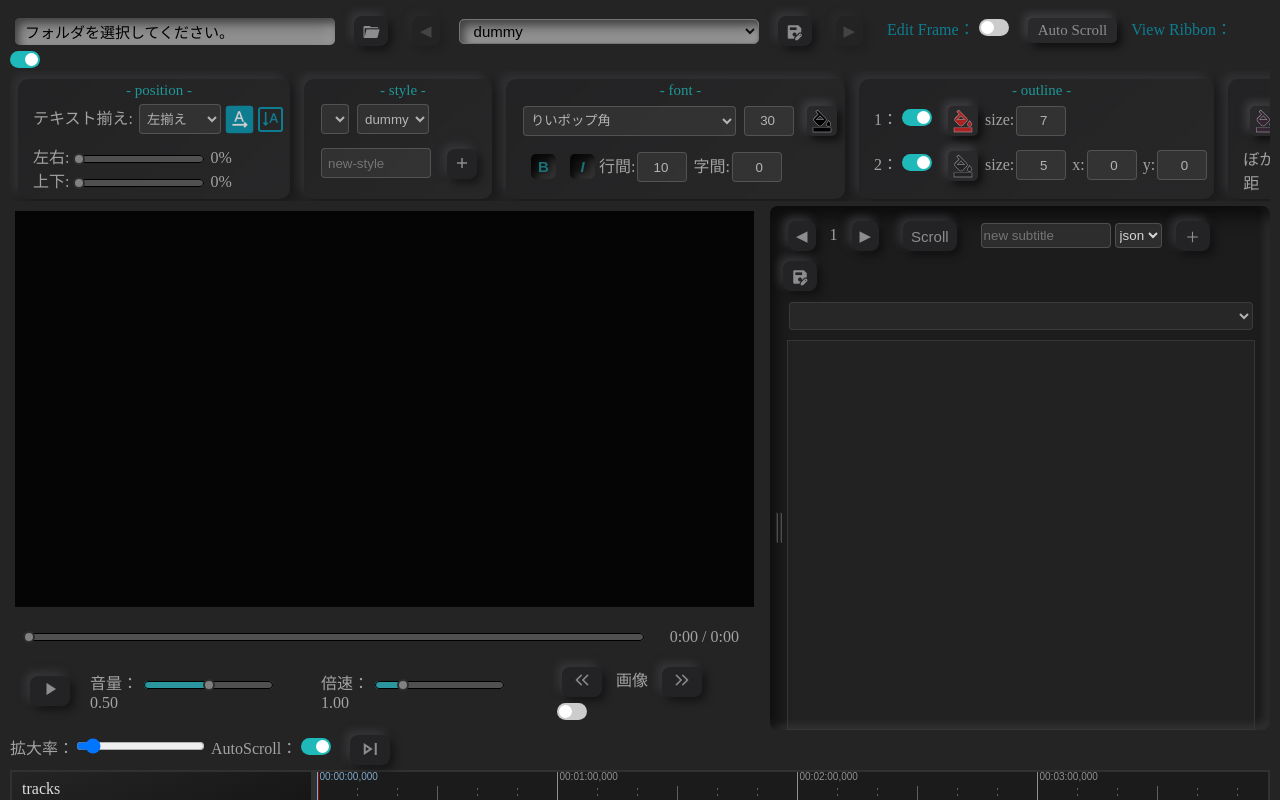
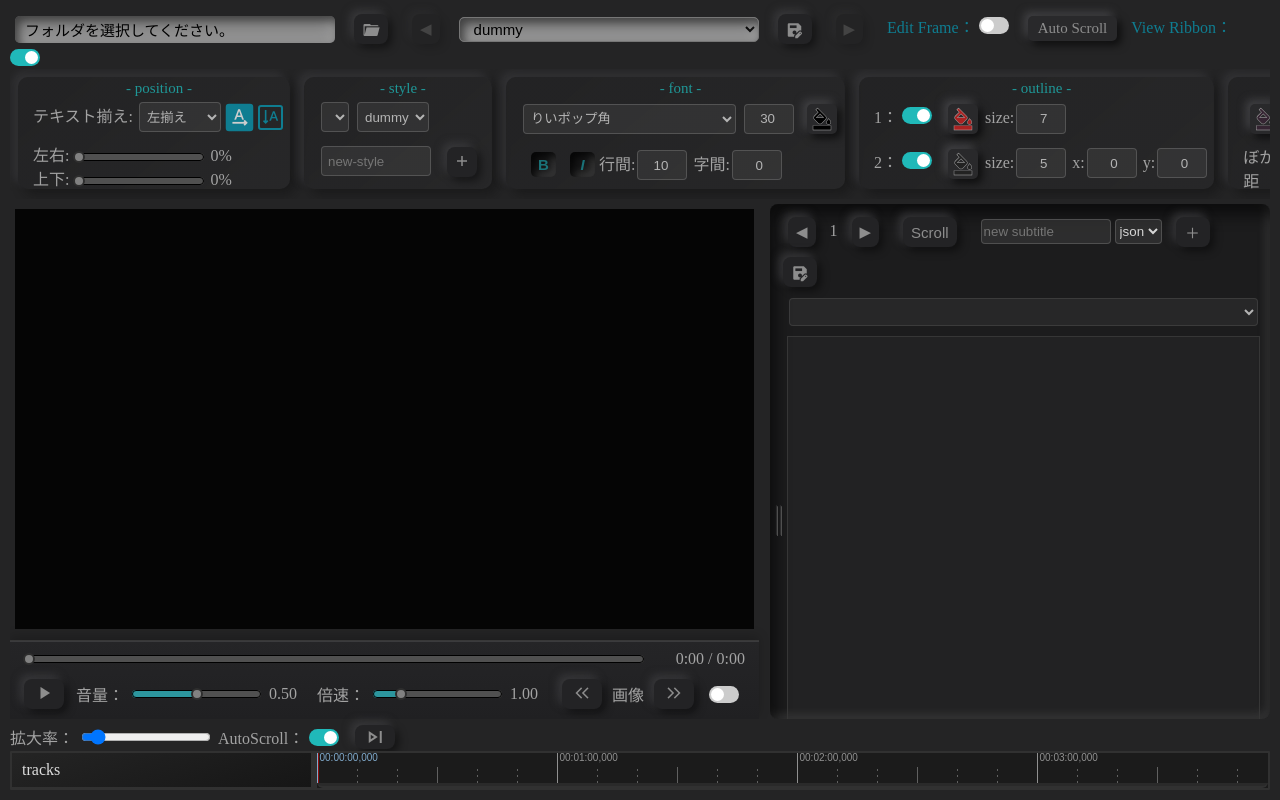
Before and after one commit to tamanegi515/srt-edit-player, a Svelte app: page / in a window 1280 px wide. Built offline with nearby package versions, Linux system fonts and the light colour scheme; a web font is replaced by a local one.

Commit message:
fix: polish editor layout spacing

```diff
--- a/src/App.svelte
+++ b/src/App.svelte
@@ -108,10 +108,9 @@
     const tableRect = useRefs.tableRef.getBoundingClientRect();
     const mainStyle = getComputedStyle(mainRef);
     const paddingBottom = parseFloat(mainStyle.paddingBottom) || 0;
-    const reservedTrackHeight = uiState.viewTrack
-      ? Math.min(Math.max(trackHeight || 0, 70), 160)
-      : 0;
-    return Math.max(120, Math.floor(mainRect.bottom - tableRect.top - reservedTrackHeight - paddingBottom));
+    const reservedTrackHeight = uiState.viewTrack ? Math.max(trackHeight || 0, 68) : 0;
+    const reservedGap = uiState.viewTrack ? 4 : 0;
+    return Math.max(120, Math.floor(mainRect.bottom - tableRect.top - reservedTrackHeight - reservedGap - paddingBottom));
   });
 
   // メインモデルの監視用
@@ -380,7 +379,7 @@
     <div class="toast toast-{toastType}">{toastMessage}</div>
   {/if}
   {#if projectState.jsonDataList.length > projectState.mediaIndex && json_data?.styles}
-    <table style="width: 100%; height: {tableHeight}px;" bind:this={useRefs.tableRef} cellspacing="0" cellpadding="0">
+    <table class="workspace-table" style="width: 100%; height: {tableHeight}px;" bind:this={useRefs.tableRef} cellspacing="0" cellpadding="0">
       <tbody>
         <tr>
           <!-- 🎬 左側：メディアプレイヤー -->
@@ -454,7 +453,7 @@
 
 <style>
   main {
-    padding: 10px;
+    padding: 8px 10px 4px;
     height: 100dvh;
     box-sizing: border-box;
     overflow: hidden;
@@ -562,7 +561,7 @@
   }
   .srt_area {
     box-sizing: border-box;
-    padding: 10px 15px 0px 3px;
+    padding: 8px 10px 0px 3px;
     background-color: #0e0e0e52;
     /* border: 1px solid #ff0a0a; */
 
@@ -570,6 +569,10 @@
       inset 5px 10px 15px rgba(5, 5, 5, 0.712),
       inset -5px -5px 8px #dbdbdb21;
     border-radius: 8px;
+  }
+  .workspace-table {
+    margin-top: 0;
+    margin-bottom: 4px;
   }
   table {
     overflow: hidden;
--- a/src/components/Media_Player.svelte
+++ b/src/components/Media_Player.svelte
@@ -111,16 +111,13 @@
     }
 </script>
 
-<!-- App全体をflex columnにする -->
-<div style="display: flex; flex-direction: column; height: 100%;">
-    <!-- 残りの高さを埋める -->
-    <div style="flex: 1; overflow: hidden;padding: 5px;height: 100%;" onclick={togglePlayback} onwheel={(e) => handleWheel("seek", e)}>
+<div class="media-player">
+    <div class="media-stage" onclick={togglePlayback} onwheel={(e) => handleWheel("seek", e)}>
         <ViewContainer></ViewContainer>
     </div>
 
-    <!-- 下部の音声コントロールUI -->
-    <div style="display: flex; flex-direction: column; gap: 10px; padding: 10px;">
-        <div class="bar-container" style="height: 30px;">
+    <div class="media-controls">
+        <div class="bar-container">
             <input
                 type="range"
                 min="0"
@@ -135,7 +132,7 @@
             </p>
         </div>
 
-        <div style="display: flex; align-items: center; gap: 10px;">
+        <div class="control-row">
             <button class="nmorph_button" onclick={togglePlayback}>
                 {#if mediaState.media.isPlaying}
                     <span class="material-symbols-outlined"> pause </span>
@@ -156,7 +153,7 @@
                 <span style="display: inline-block;width: 40px;">{mediaState.media.playbackRate.toFixed(2)}</span>
             </label>
 
-            <div style="flex: 0 1 auto;">
+            <div class="image-control-group">
                 <button class="nmorph_button"
                     disabled={mediaState.media.image_data.currentId <= 0}
                     onclick={() => changeIMG(-1)}><span class="material-symbols-outlined"> keyboard_double_arrow_left </span></button>
@@ -179,8 +176,55 @@
             "FILL" 1,
             "wght" 300,
             "GRAD" 0,
-            "opsz" 24;
+        "opsz" 24;
         /* font-weight:300; */
+    }
+    .media-player {
+        display: flex;
+        flex-direction: column;
+        height: 100%;
+        min-height: 0;
+        gap: 6px;
+    }
+    .media-stage {
+        flex: 1 1 auto;
+        min-height: 0;
+        overflow: hidden;
+        padding: 5px;
+    }
+    .media-controls {
+        flex: 0 0 auto;
+        display: flex;
+        flex-direction: column;
+        gap: 6px;
+        padding: 6px 10px 8px;
+        border-top: 1px solid #383838;
+        background: linear-gradient(180deg, #252527 0%, #202022 100%);
+        box-shadow: inset 0 1px 0 #3b3b3d, 0 -4px 10px #00000030;
+    }
+    .control-row {
+        display: flex;
+        align-items: center;
+        gap: 8px;
+        min-height: 34px;
+        flex-wrap: wrap;
+    }
+    .control-row label:not(.toggle_switch),
+    .image-control-group {
+        display: inline-flex;
+        align-items: center;
+        gap: 6px;
+        min-height: 30px;
+    }
+    .image-control-group {
+        flex: 0 1 auto;
+    }
+    .image-control-group .toggle_switch {
+        flex: 0 0 auto;
+        margin-left: 4px;
+    }
+    .media-controls .nmorph_button {
+        margin: 0 4px;
     }
     .playArea {
         flex: 1;
@@ -204,7 +248,7 @@
         white-space: nowrap;
         width: 90px; /* 固定幅を設定 */
         text-align: right; /* 右揃えに設定 */
-        margin-right: 10px; /* テキストとバーの間隔を設定 */
+        margin: 0 4px 0 6px; /* テキストとバーの間隔を設定 */
     }
 
     input[type="range"] {
@@ -240,6 +284,7 @@
         display: flex;
         align-items: center;
         width: 100%;
+        height: 24px;
     }
 
     .playBtn {
--- a/src/components/Srt_Editor.svelte
+++ b/src/components/Srt_Editor.svelte
@@ -71,10 +71,9 @@
         }
     }
 
-    let this_height = $derived.by(() => parents_height - 110);
 </script>
 
-<div style="margin-top:3px;">
+<div class="srt-editor">
     <div>
         <select class="srt_select" value={column.trackId} onchange={(e) => setEditorColumnTrack(column.id, Number(e.currentTarget.value))}>
             {#each editableSrtFiles as srt}
@@ -84,7 +83,6 @@
     </div>
     <div
         class="box"
-        style="height: {this_height}px;"
         data-testid="editor-scroll"
         onscroll={() => {
             if (!isProgrammaticScroll) uiState.autoScroll = false;
@@ -118,7 +116,16 @@
 </div>
 
 <style>
+    .srt-editor {
+        height: 100%;
+        min-height: 0;
+        display: flex;
+        flex-direction: column;
+        margin-top: 3px;
+    }
     .box {
+        flex: 1 1 auto;
+        min-height: 0;
         box-sizing: border-box;
         border: 1px solid #363636;
         background-color: #3a3a3a3a;
--- a/src/components/Style_Ribbon.svelte
+++ b/src/components/Style_Ribbon.svelte
@@ -346,7 +346,7 @@
     .ribbon-area {
         padding: 1px 5px 5px 15px;
         margin: 5px;
-        height: 120px;
+        height: 112px;
         box-sizing: border-box;
         overflow: hidden;
         border-radius: 10px;
@@ -365,6 +365,8 @@
         height: 130px;
         max-height: 130px;
         margin-bottom: 5px;
+        padding-bottom: 12px;
+        box-sizing: border-box;
         overflow-x: auto;
         overflow-y: hidden;
         white-space: nowrap;
--- a/src/components/Track_View.svelte
+++ b/src/components/Track_View.svelte
@@ -149,7 +149,8 @@
     });
 </script>
 
-<div bind:this = {useRefs.trackRef}>
+<div class="track-shell" bind:this = {useRefs.trackRef}>
+    <div class="track-controls">
         拡大率：<input type="range" min="0.5" max="20" step="0.1" bind:value={uiState.timeLineRatio} />
         AutoScroll：
         <label class="toggle_switch" style="margin-right: 5px;">
@@ -159,6 +160,7 @@
         <button class="nmorph_button" onclick={scrollTimeLine}>
             <span class="material-symbols-outlined">skip_next</span>
         </button>
+    </div>
     <div class="track-view" style="grid-template-columns: {leftWidth}px  5px 1fr;grid-template-rows:1fr;">
         <div class="left-panel" style="display: grid;grid-template-columns: 1fr;grid-template-rows:35px {gridRowStyle};">
             <div>tracks</div>
@@ -208,6 +210,30 @@
     --shadow-dark: rgb(0, 0, 0);
     --accent: #5e8bff;
     --text-color: #ddd;
+}
+
+.track-shell {
+    display: flex;
+    flex-direction: column;
+    min-height: 0;
+}
+
+.track-controls {
+    display: flex;
+    align-items: center;
+    height: 28px;
+    gap: 5px;
+    white-space: nowrap;
+}
+
+.track-controls .nmorph_button {
+    height: 24px;
+    margin: 0 6px;
+    padding: 0 8px;
+}
+
+.track-controls input[type="range"] {
+    width: 130px;
 }
 
 /* トラックビュー全体 */
```
Lines whose indentation alone changed are shown as unchanged.
